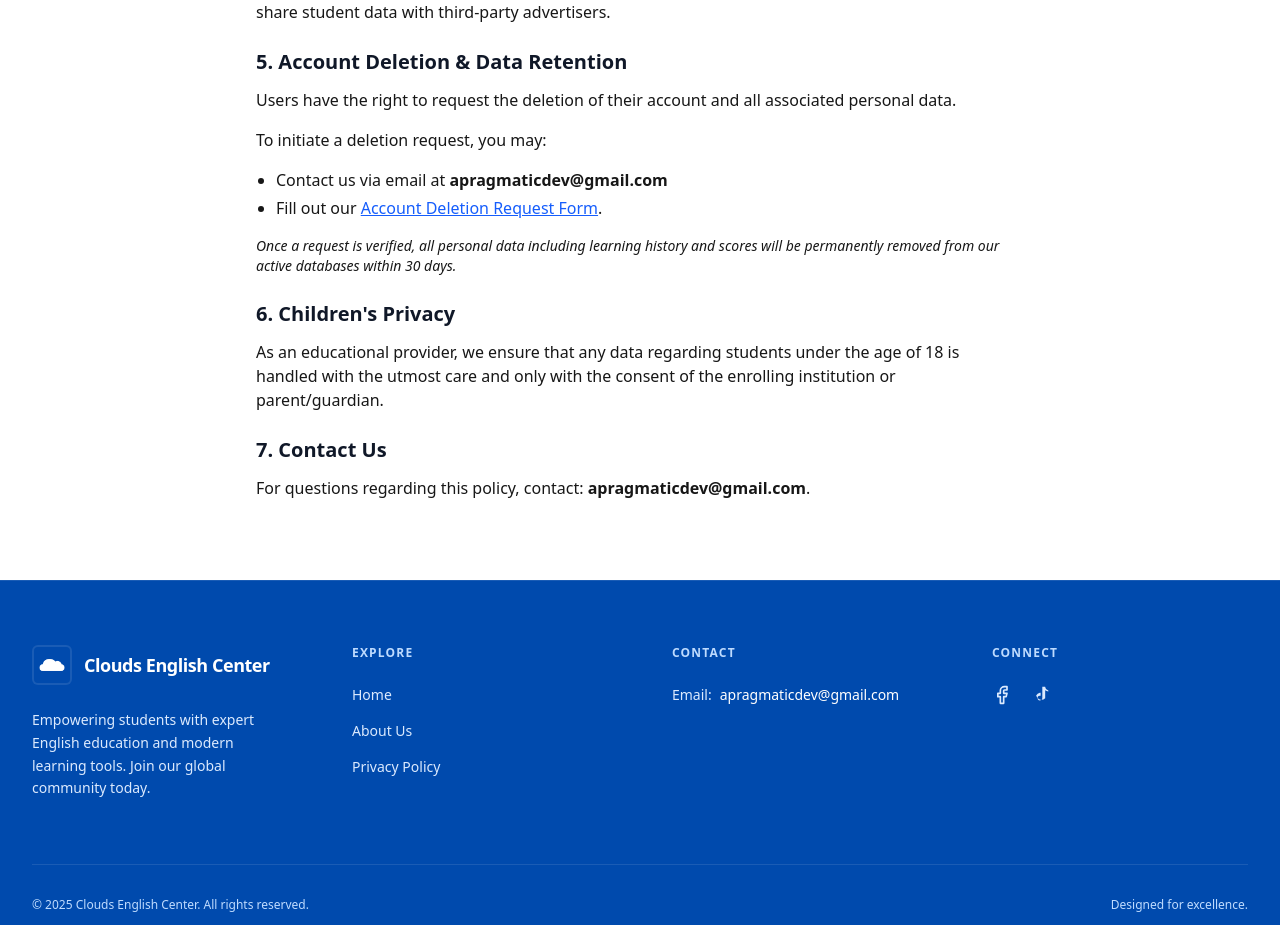
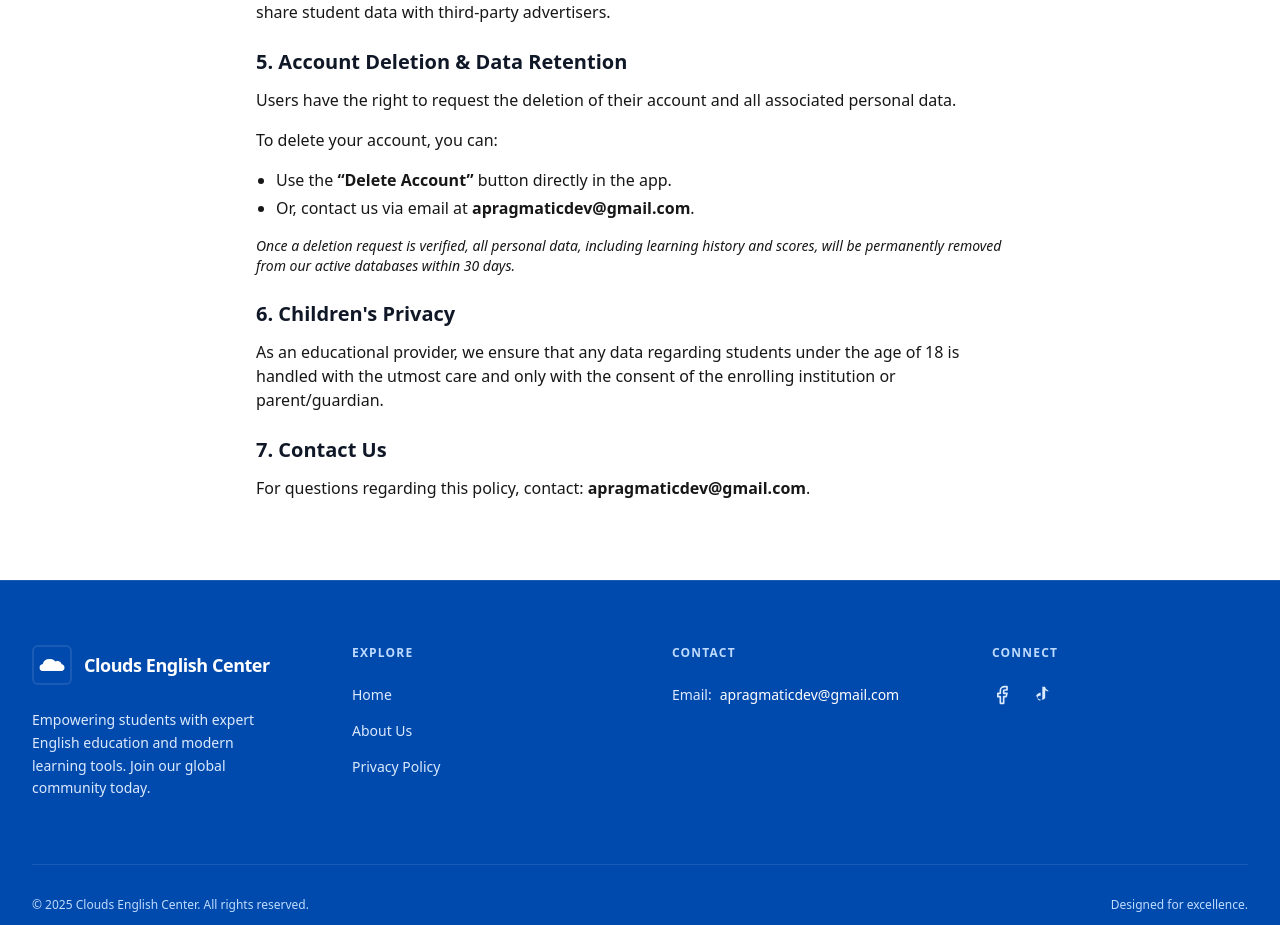
Before and after one commit to lwinmoehein/cec-website, a Next.js app: page /privacy-policy in a window 1280 px wide. Shown: the part 885-1810 px from the top of the page. Built offline with nearby package versions, Linux system fonts and the light colour scheme.

Commit message:
Revise account deletion instructions for clarity

```diff
--- a/src/app/privacy-policy/page.tsx
+++ b/src/app/privacy-policy/page.tsx
@@ -43,20 +43,21 @@ export default function PrivacyPolicyPage() {
                         We utilize industry-standard encryption to protect your data in transit and at rest. We do not sell or share student data with third-party advertisers.
                     </p>
 
-                    <h2 className="text-xl font-semibold text-gray-900 mt-6 mb-3">5. Account Deletion & Data Retention</h2>
-                    <p className="mb-4">
-                        Users have the right to request the deletion of their account and all associated personal data.
-                    </p>
-                    <p className="mb-4">
-                        To initiate a deletion request, you may:
-                    </p>
-                    <ul className="list-disc pl-5 mb-4 space-y-1">
-                        <li>Contact us via email at <strong>apragmaticdev@gmail.com</strong></li>
-                        <li>Fill out our <a href="https://docs.google.com/forms/d/e/1FAIpQLSckE_WCIYcVC_nnbjy5VA0QNod5bOgZht2eXanL6CwxkUZqhg/viewform?usp=publish-editor" className="text-blue-600 underline">Account Deletion Request Form</a>.</li>
-                    </ul>
-                    <p className="mb-4 text-sm italic">
-                        Once a request is verified, all personal data including learning history and scores will be permanently removed from our active databases within 30 days.
-                    </p>
+                 <h2 class="text-xl font-semibold text-gray-900 mt-6 mb-3">5. Account Deletion & Data Retention</h2>
+<p class="mb-4">
+    Users have the right to request the deletion of their account and all associated personal data.
+</p>
+<p class="mb-4">
+    To delete your account, you can:
+</p>
+<ul class="list-disc pl-5 mb-4 space-y-1">
+    <li>Use the <strong>“Delete Account”</strong> button directly in the app.</li>
+    <li>Or, contact us via email at <strong>apragmaticdev@gmail.com</strong>.</li>
+</ul>
+<p class="mb-4 text-sm italic">
+    Once a deletion request is verified, all personal data, including learning history and scores, will be permanently removed from our active databases within 30 days.
+</p>
+
 
                     <h2 className="text-xl font-semibold text-gray-900 mt-6 mb-3">6. Children's Privacy</h2>
                     <p className="mb-4">
```
